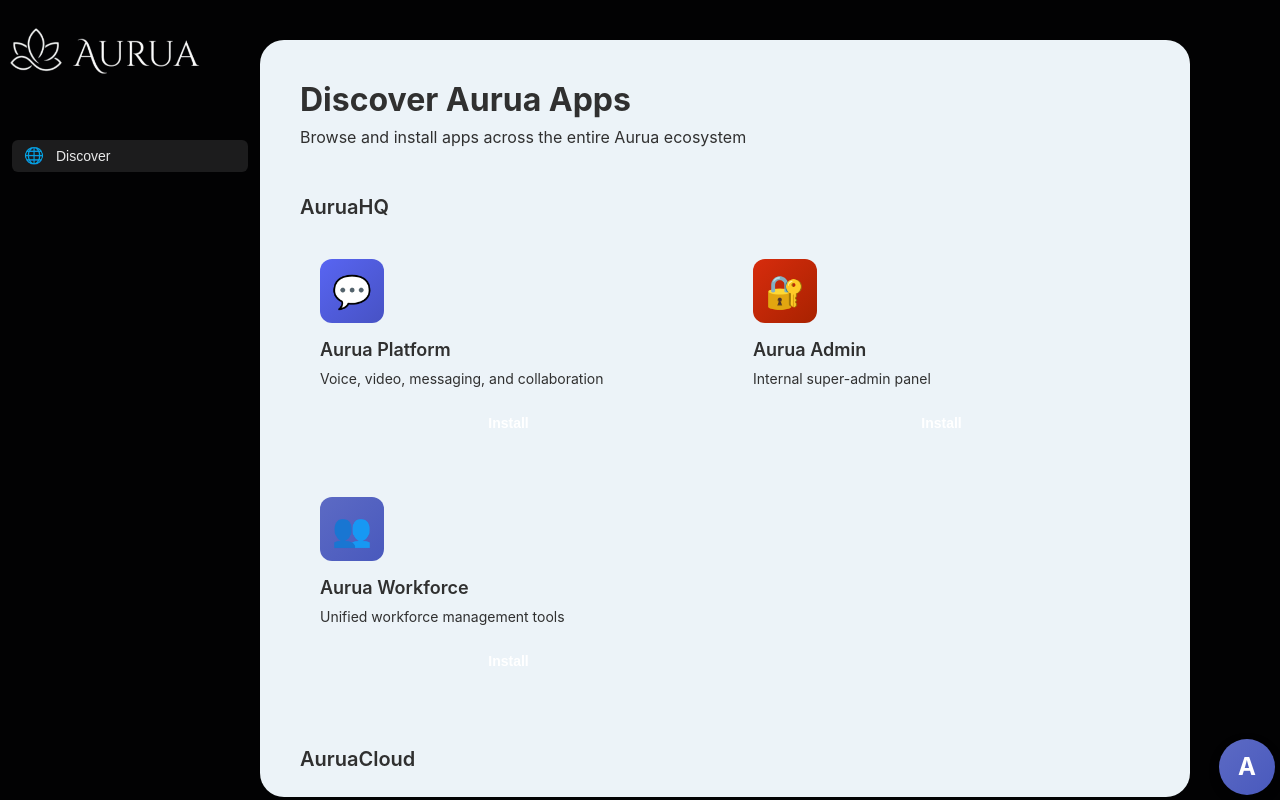
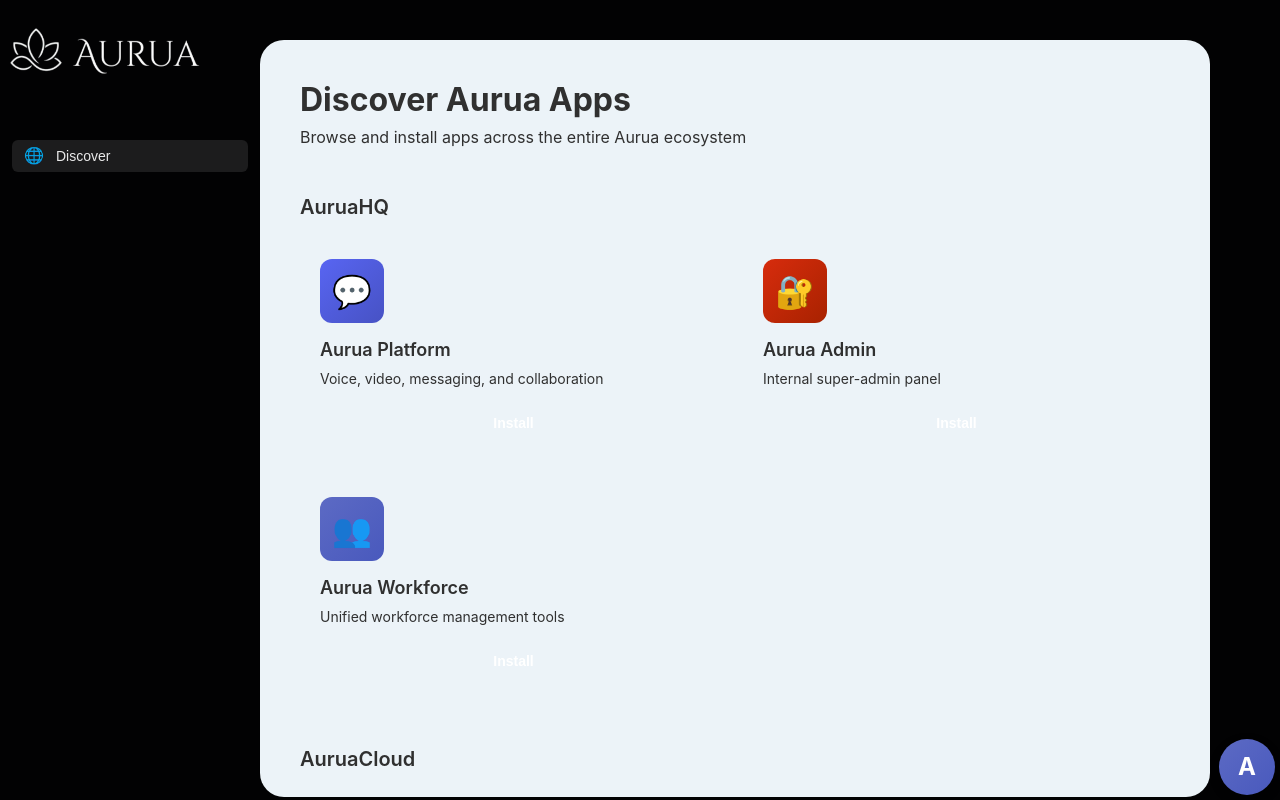
Before and after one commit to AuruaHQ/aurua-dock, a React (Vite) app: page / in a window 1280 px wide. Built offline with nearby package versions, Linux system fonts and the light colour scheme.

Commit message:
Reduce right margin to bring white area closer to avatar

```diff
--- a/src/App.css
+++ b/src/App.css
@@ -31,7 +31,7 @@ body {
   border-radius: 24px;
   position: relative;
   scroll-behavior: smooth;
-  margin: 40px 90px 3px 0;
+  margin: 40px 70px 3px 0;
 }
 
 /* Hide scrollbar */
```
